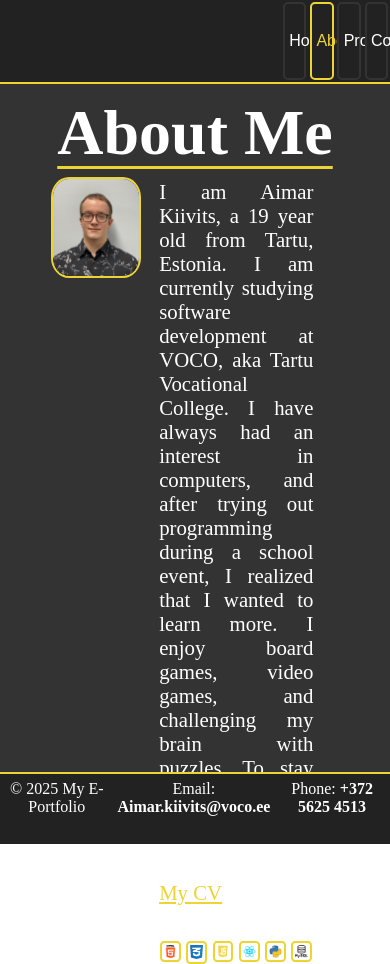
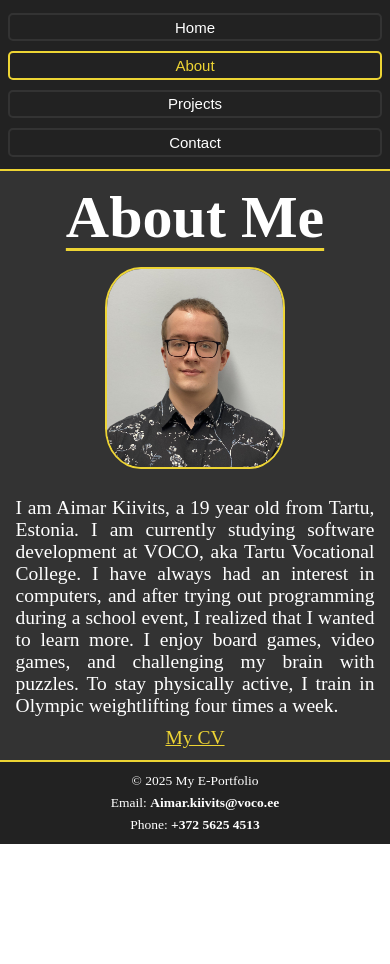
Before and after one commit to AimarKiivits/E-portfoolio, a React (Create React App) app in the folder e-portfoolio/: page /about in a window 390 px wide. After the commit the page ends 844 px from the top, so only its background shows below. Built offline with nearby package versions, Linux system fonts and the light colour scheme.

Commit message:
Added mobile view

```diff
--- a/e-portfoolio/src/App.css
+++ b/e-portfoolio/src/App.css
@@ -1,22 +1,11 @@
-.App {
+.content {
   display: flex;
-  flex-direction: column;
-  height: 100%;
-  width: 100%;
-}
-
-.content {
-  margin-top: 10vh;
-  height: 81.5%;
+  flex: 1;
   width: 100%;
 }
 
 .navbar {
-  position: fixed;
-  top: 0;
-  z-index: 1000;
   background-color: #222222;
-  overflow: hidden;
   display: flex;
   justify-content: end;
   flex-direction: row;
@@ -37,7 +26,6 @@
   display: inline-block;
   font-size: 1rem;
   margin: 0.5%;
-  width: 6%;
 }
 
 .navbar button:hover {
@@ -55,7 +43,7 @@
   background-color: #333;
   color: white;
   padding: 3% 4%;
-  height: 100%;
+  flex: 1;
   width: 100%;
 }
 
@@ -130,7 +118,7 @@
 
 .skill img {
   width: 100%;
-  height: auto;
+  height: 90%;
   padding: 10%;
 }
 
@@ -238,7 +226,6 @@ a:visited {
   flex-direction: column;
   align-items: center;
   padding: 3% 4%;
-  height: 100%;
   width: 100%;
 }
 
@@ -370,11 +357,10 @@ a:visited {
   display: flex;
   flex-direction: row;
   justify-content: center;
+  align-items: center;
   color: white;
   text-align: center;
   padding: 1.5% 0;
-  position: fixed;
-  bottom: 0;
   height: 8.5%;
   width: 100%;
   border-top: #edd434 2px solid;
@@ -389,3 +375,113 @@ a:visited {
 .footer p {
   padding: 0% 1%;
 }
+
+/* Mobile css */
+
+@media (max-width: 768px) {
+  .navbar {
+    flex-direction: column;
+    height: max-content;
+    align-items: center;
+    justify-content: space-evenly;
+    padding: 2%;
+  }
+
+  .navbar button {
+    width: 100%;
+    margin: 5px 0;
+    font-size: 1rem;
+  }
+
+  .content {
+    display: unset;
+    flex: 1;
+    overflow: scroll;
+  }
+
+  .home {
+    padding: 2% 4%;
+  }
+
+  .home h1 {
+    font-size: 2.5rem;
+    text-align: center;
+  }
+
+  .home p {
+    font-size: 1.1rem;
+    text-align: center;
+  }
+
+  .about-me-content {
+    flex-direction: column;
+    align-items: center;
+    text-align: center;
+  }
+
+  .about-me-content img {
+    width: 50%;
+    margin: 0 auto 20px;
+  }
+
+  .about-me-text {
+    width: 100%;
+    margin: 0;
+    padding: 0;
+  }
+
+  .skills {
+    grid-template-columns: repeat(3, 2fr);
+    gap: 10px;
+    justify-items: center;
+  }
+
+  .projects-container {
+    flex-direction: column;
+    align-items: center;
+    overflow: scroll;
+  }
+
+  .projects-content {
+    flex-direction: column;
+    align-items: center;
+    margin-bottom: 20px;
+  }
+
+  .project-card {
+    width: 90%;
+    margin-bottom: 10px;
+  }
+
+  .modal-content {
+    width: 90%;
+    font-size: 1rem;
+  }
+
+  .contact-info {
+    flex-direction: column;
+    align-items: center;
+    width: 100%;
+  }
+
+  .contact-info-item {
+    margin: 10px 0;
+    width: 80%;
+  }
+
+  .contact-info-item img {
+    margin-bottom: 10px;
+  }
+
+  .footer {
+    flex-direction: column;
+    font-size: 0.9rem;
+    padding: 2% 0;
+    text-align: center;
+    height: max-content;
+  }
+
+  .footer p {
+    padding: 0.2rem 0;
+  }
+}
--- a/e-portfoolio/src/index.css
+++ b/e-portfoolio/src/index.css
@@ -12,6 +12,18 @@ body, html, #root {
   font-size: 16px;
 }
 
+.App {
+  display: flex;
+  flex-direction: column;
+  min-height: 100vh;
+}
+
+@media (max-width: 768px) {
+  body, html, #root {
+    font-size: 15px;
+  }
+}
+
 code {
   font-family: 'Times New Roman', Times, serif;
 }
```
